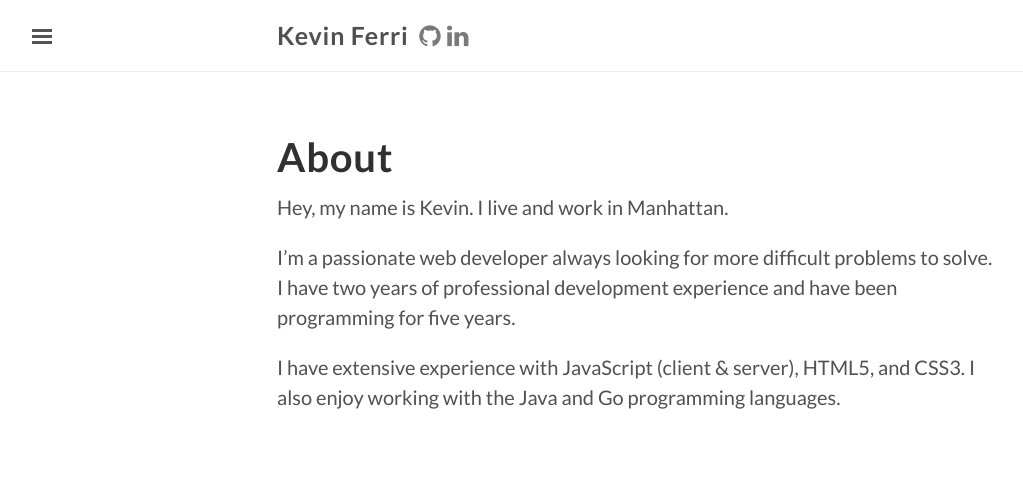
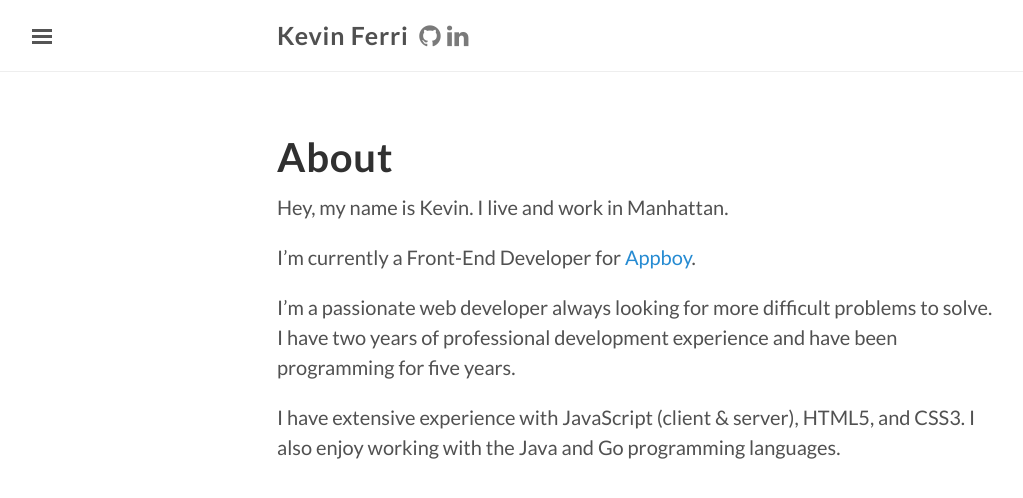
Before and after one commit to kevinferri/blog, a Jekyll site: the page built from about.md, in a window 1280 px wide. Shown: the top 498 px of the page, without its empty margins (3-1026 px from the left). Built offline with Jekyll 4.4.1, drawn with Linux system fonts in a browser that asks for light colours; nearby versions of some CDN libraries.

Commit message:
Revert about page

```diff
--- a/about.md
+++ b/about.md
@@ -5,6 +5,8 @@ title: About
 
 Hey, my name is Kevin. I live and work in Manhattan.
 
+I'm currently a Front-End Developer for [Appboy](http://appboy.com).
+
 I'm a passionate web developer always looking for more difficult problems to solve. I have two years of professional development experience and have been programming for five years.
 
 I have extensive experience with JavaScript (client & server), HTML5, and CSS3. I also enjoy working with the Java and Go programming languages.
```
